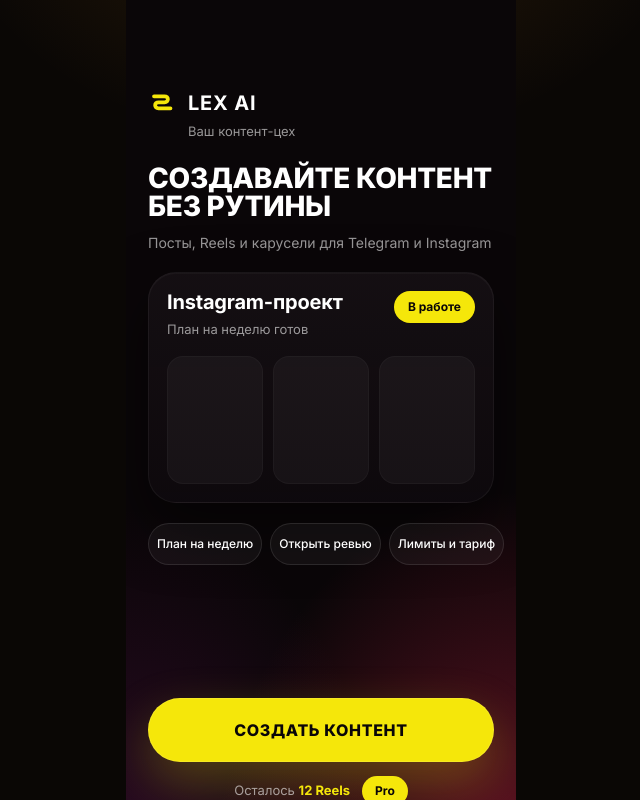
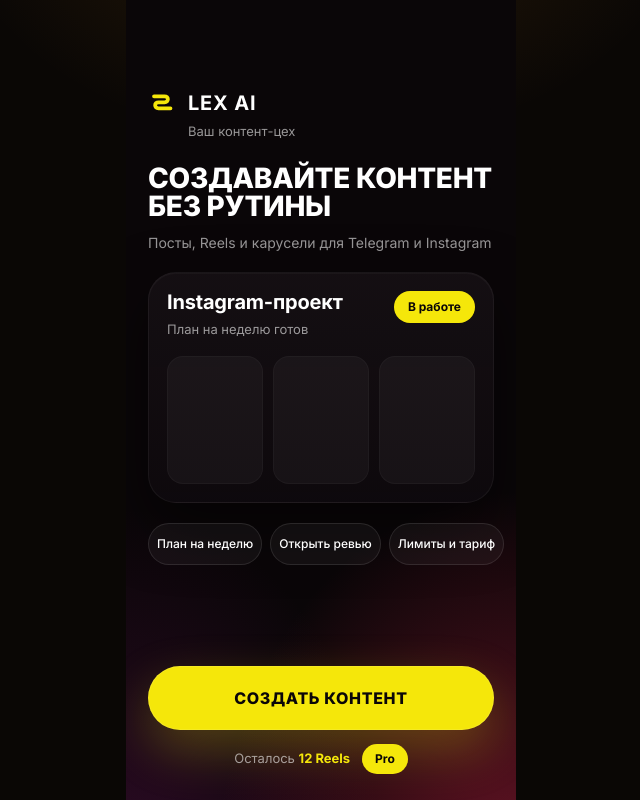
Before and after one commit to tugaynasirov77-del/Lex-ai-miniapp, a Next.js app: page / in a window 1280 px wide. Shown: the whole page, without its empty margins (319-959 px from the left). Built offline with nearby package versions, Linux system fonts and the light colour scheme.

Commit message:
fix(home): ещё поднять нижний блок (104px снизу)
Co-Authored-By: Claude Opus 4.7 <noreply@anthropic.com>

```diff
--- a/components/HomeScreen.tsx
+++ b/components/HomeScreen.tsx
@@ -224,7 +224,7 @@ export default function HomeScreen() {
       {/* BOTTOM CTA — отступ снизу учитывает safe-area iPhone */}
       <div
         style={{
-          padding: "0 22px max(calc(env(safe-area-inset-bottom) + 56px), 72px)",
+          padding: "0 22px max(calc(env(safe-area-inset-bottom) + 88px), 104px)",
           display: "flex",
           flexDirection: "column",
           gap: 14,
```
